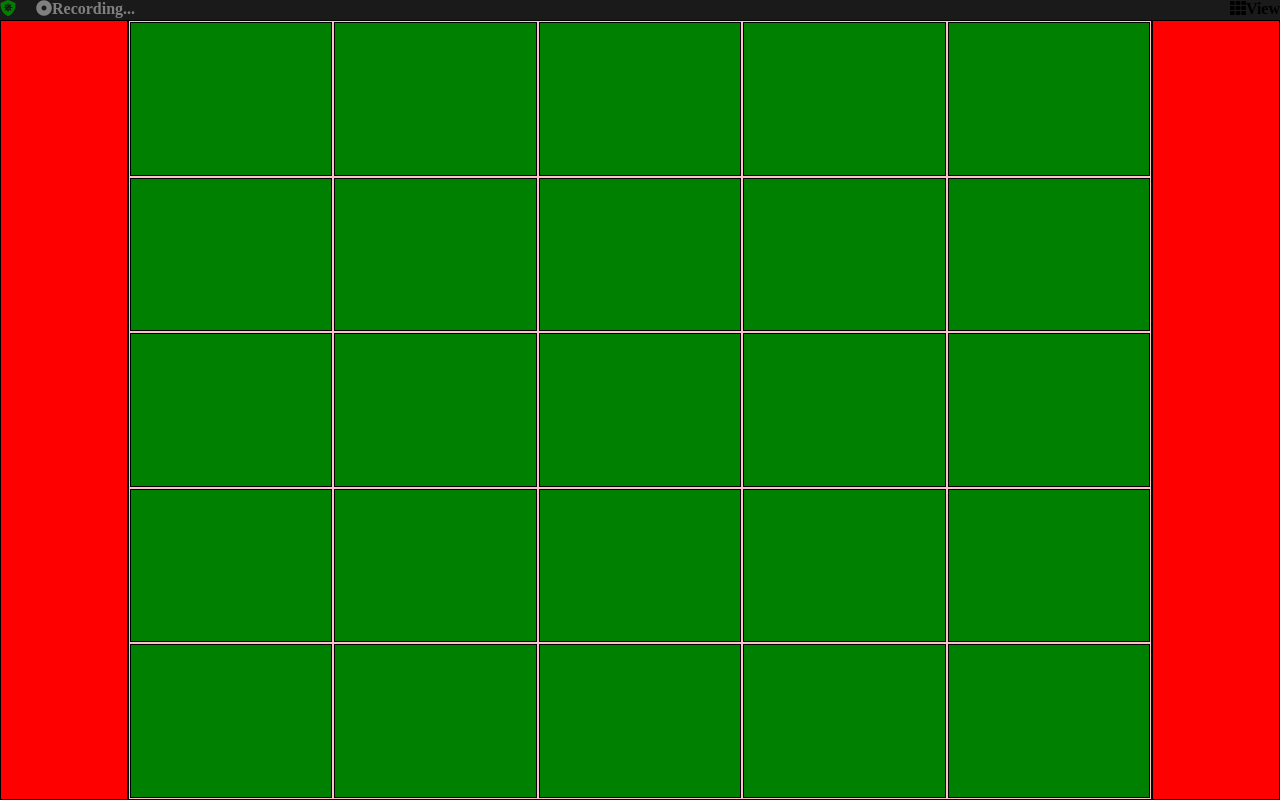
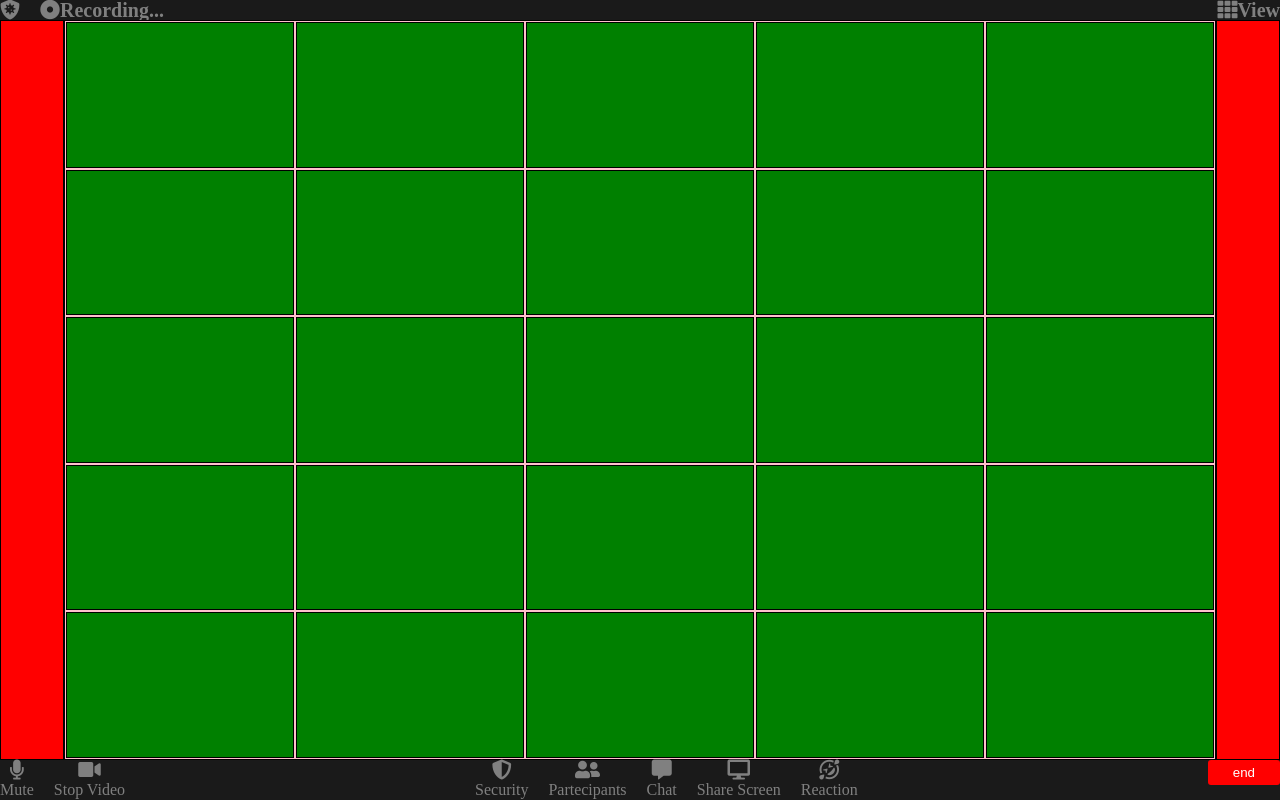
Before and after one commit to Zarzuket/html-css-zoom, a plain HTML site: page index.html in a window 1280 px wide. Drawn offline with Linux system fonts and the light colour scheme.

Commit message:
add footer

```diff
--- a/css/style.css
+++ b/css/style.css
@@ -27,14 +27,15 @@ header{
     color: grey;
 }
 
-.fas fa-th{
+.fas{
     color: grey;
 }
 
+/* main */
+
 main{
     display: flex;
-    /* flex-direction: column; */
-    height: calc(100vh - 20px);
+    height: calc(100vh - 60px);
     width: 100%;
     background-color: red;
 
@@ -44,7 +45,7 @@ main{
     display: flex;
     border: 1px solid black;
     background-color: pink;
-    width: 80%;
+    width: 90%;
     flex-wrap: wrap;
     flex-direction: row;
 }
@@ -59,5 +60,38 @@ main{
 .main_side{
     display: flex;
     border: 1px solid;
-    width: 10%;
+    width: 5%;
 }
+
+/* footer */
+
+footer{
+    height: 40px;
+    background-color: #1a1a1a;
+    display: flex;
+    justify-content: space-between;
+}
+
+ul{
+    list-style: none;
+    display: flex;
+    justify-content: space-between;
+    text-align: center;
+    color: grey;
+}
+
+li{
+    margin-right: 20px;
+}
+
+button{
+    border: none;
+    padding:5px 25px;
+    border-radius: 3px;
+    background-color: red;
+    color: white;
+}
+
+i{
+    font-size: 20px;
+}
--- a/index.html
+++ b/index.html
@@ -57,5 +57,60 @@
             </div>
             <div class="main_side"></div>
         </main>
+        <footer>
+            <nav class="nav_left">
+                <ul>
+                    <li>
+                        <i class="fas fa-microphone"></i>
+                        <div>
+                            Mute
+                        </div>
+                    </li>
+                    <li>
+                        <i class="fas fa-video"></i>
+                        <div>
+                            Stop Video
+                        </div>
+                    </li>
+                </ul>
+            </nav>
+            <nav class="nav_left">
+                <ul>
+                    <li>
+                        <i class="fas fa-shield-alt"></i>
+                        <div>
+                            Security
+                        </div>
+                    </li>
+                    <li>
+                        <i class="fas fa-user-friends"></i>
+                        <div>
+                            Partecipants
+                        </div>
+                    </li>
+                    <li>
+                        <i class="fas fa-comment-alt"></i>
+                        <div>
+                            Chat
+                        </div>
+                    </li>
+                    <li>
+                        <i class="fas fa-desktop"></i>
+                        <div>
+                            Share Screen
+                        </div>
+                    </li>
+                    <li>
+                        <i class="far fa-grin-squint-tears"></i>
+                        <div>
+                            Reaction
+                        </div>
+                    </li>
+                </ul>
+            </nav>
+            <nav>
+                <button>end</button>
+            </nav>
+        </footer>
     </body>
 </html>
```
